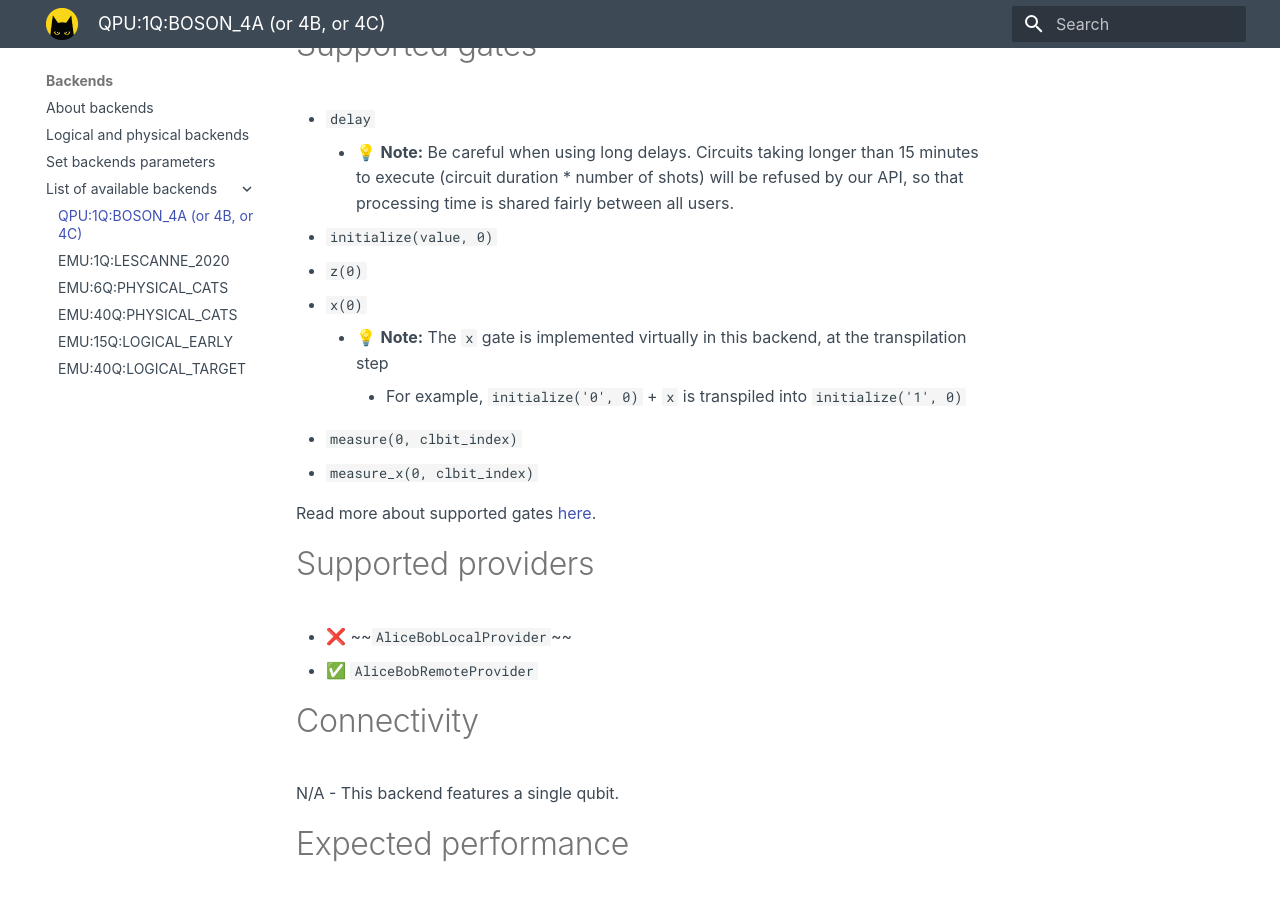
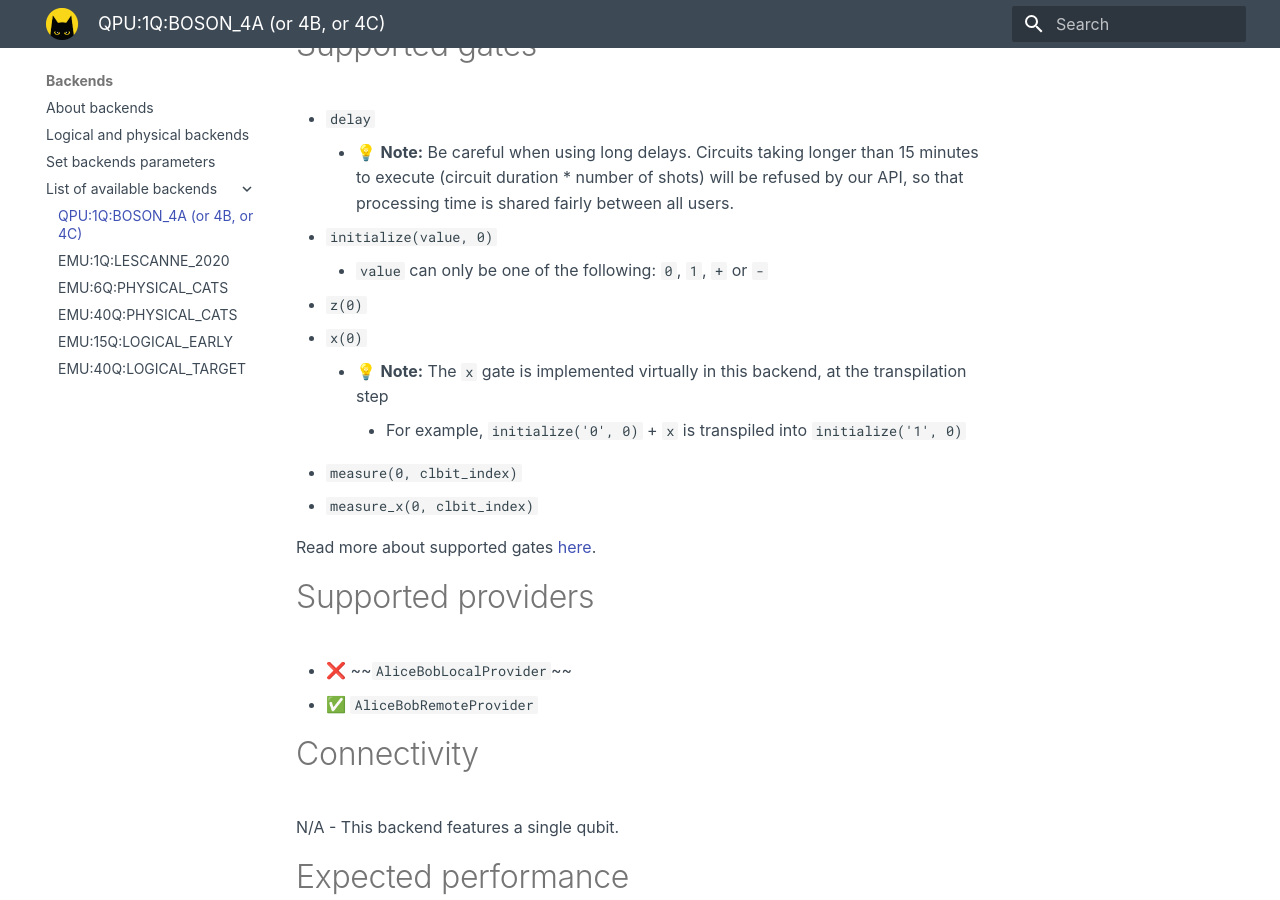
Before and after one commit to Alice-Bob-SW/felis, an MkDocs documentation site: the page built from docs/backends/backends_list/boson_4.md, in a window 1280 px wide and 900 px high, scrolled down 1352 px. Built offline with MkDocs 1.6.1 and Material for MkDocs 9.7.7, drawn with Linux system fonts in a browser that asks for light colours.

Commit message:
Added possible values for initialize

```diff
--- a/docs/backends/backends_list/boson_4.md
+++ b/docs/backends/backends_list/boson_4.md
@@ -29,6 +29,7 @@
 - `delay`
     - 💡 **Note:** Be careful when using long delays. Circuits taking longer than 15 minutes to execute (circuit duration * number of shots) will be refused by our API, so that processing time is shared fairly between all users.
 - `initialize(value, 0)`
+    - `value` can only be one of the following: `0`, `1`, `+` or `-`
 - `z(0)`
 - `x(0)`
     - 💡 **Note:** The `x` gate is implemented virtually in this backend, at the transpilation step
```
